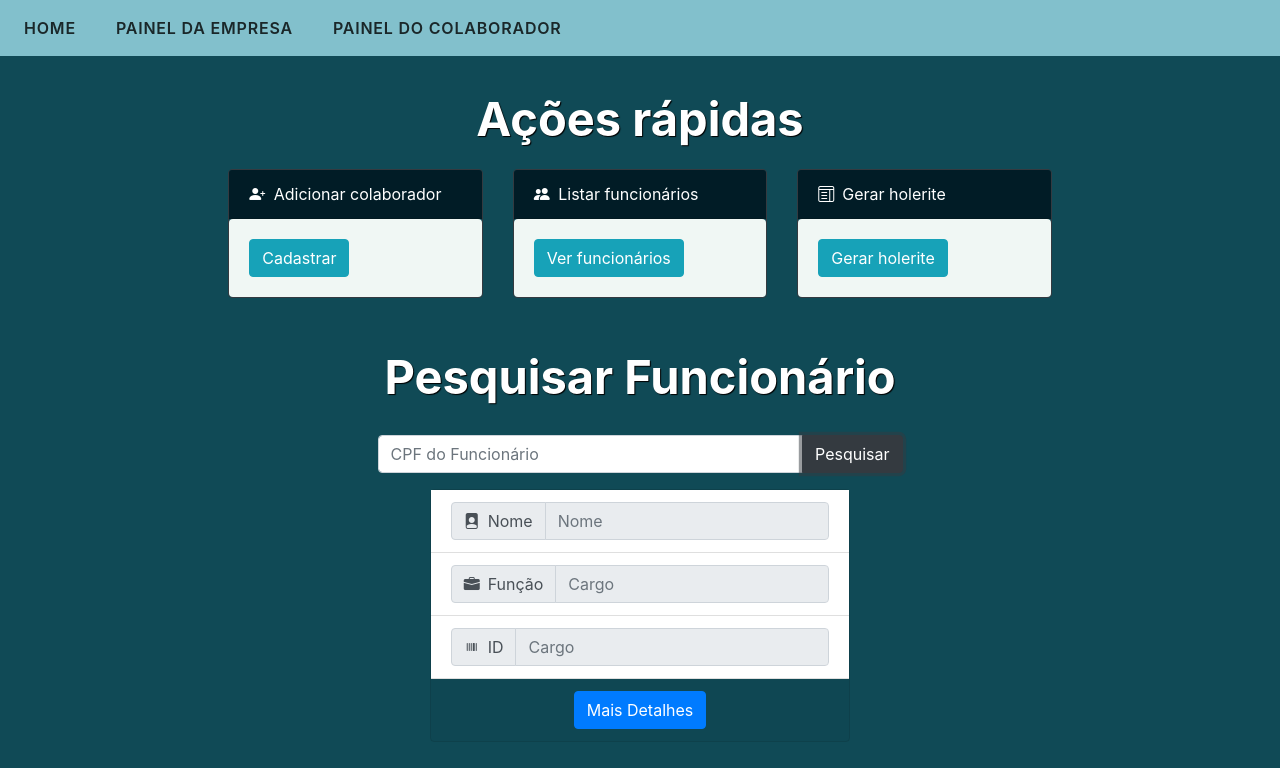
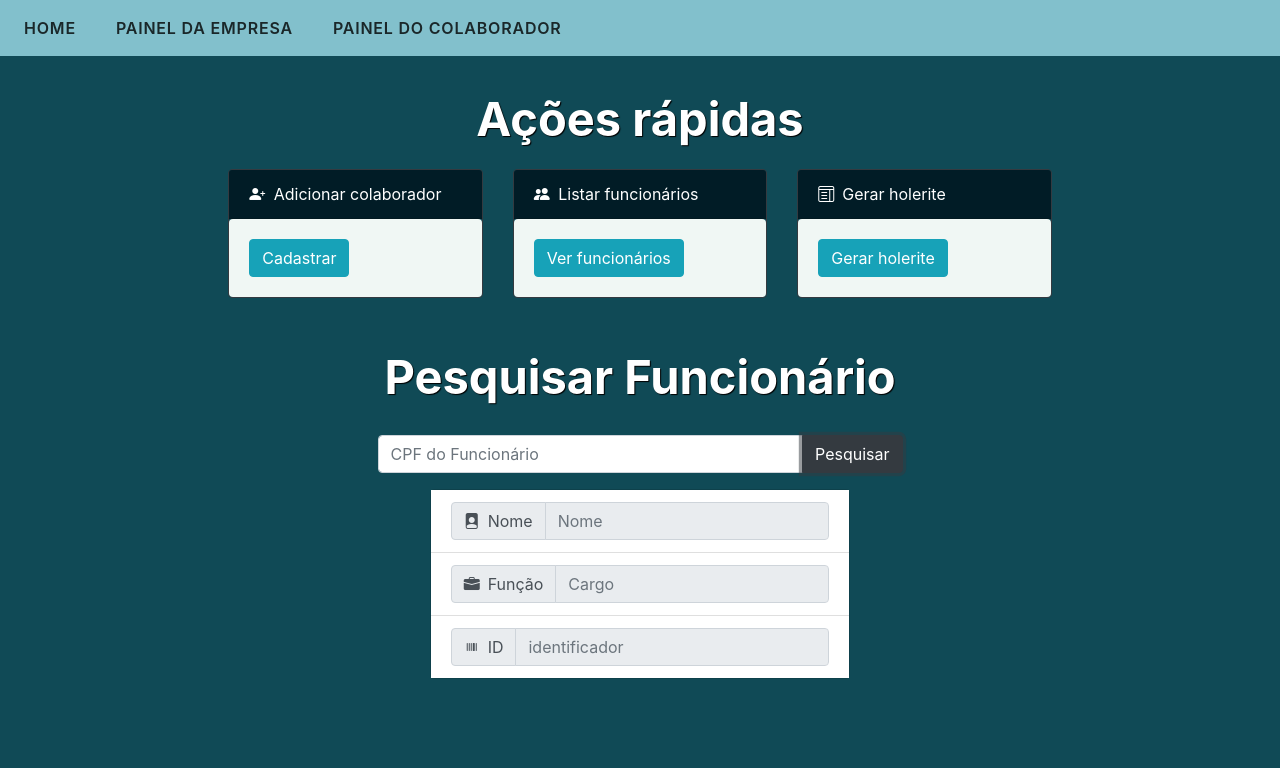
Before and after one commit to SSCM-Squad/frontendPagamento, an Angular app: page /painel-empresa in a window 1280 px wide. Both pictures are taken after a click on the button "Pesquisar". Shown: the top 768 px of the page. Built offline with nearby package versions, Linux system fonts and the light colour scheme; no server answers.

Commit message:
Exibir botão de detalhes na pesquisa do funcionário por CPF apenas se ele existir

```diff
--- a/src/app/funcionarios/components/painel-empresa/painel-empresa.component.html
+++ b/src/app/funcionarios/components/painel-empresa/painel-empresa.component.html
@@ -91,10 +91,10 @@
                     ID
                   </span>
                 </div>
-                <input [(ngModel)]="funcionarioEncontrado.id" readonly type="text" class="form-control" placeholder="Cargo">
+                <input [(ngModel)]="funcionarioEncontrado.id" readonly type="text" class="form-control" placeholder="identificador">
               </div>
             </li>
-            <div class="card-footer">
+            <div  *ngIf="existeFuncionario()" class="card-footer">
               <div class="d-flex align-items-center justify-content-center">
                 <a [routerLink]="['../perfil-funcionario', funcionarioEncontrado.id]">
                   <button class="btn btn-primary">Mais Detalhes</button>
@@ -105,5 +105,6 @@
         </div>
       </div>
     </div>
+
   </div>
 </div>
--- a/src/app/funcionarios/components/painel-empresa/painel-empresa.component.ts
+++ b/src/app/funcionarios/components/painel-empresa/painel-empresa.component.ts
@@ -28,4 +28,10 @@ export class PainelEmpresaComponent implements OnInit {
     })
   }
 
+  existeFuncionario() : boolean{
+    return !(this.funcionarioEncontrado === undefined ||
+       this.funcionarioEncontrado === null ||
+       Object.keys(this.funcionarioEncontrado).length === 0)
+  }
+
 }
```
